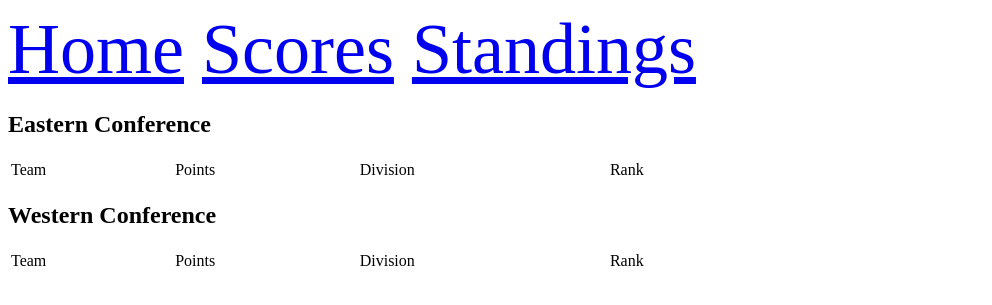
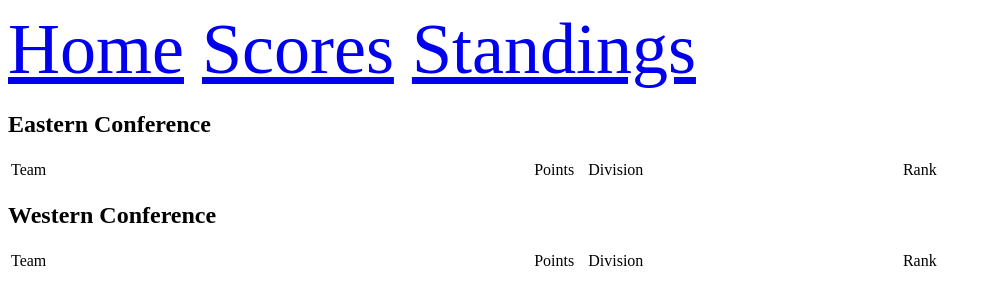
Before and after one commit to dword4/hockey-info, a Flask app: template templates/standings.html in a window 1280 px wide. Shown: the top 305 px of the page, without its empty margins (0-992 px from the left). Run offline with Flask 2, Linux system fonts and the light colour scheme; the template is opened without the code that fills it, so the values that code supplies are empty.

Commit message:
made standings layout a bit more uniform

```diff
--- a/templates/standings.html
+++ b/templates/standings.html
@@ -1,12 +1,12 @@
 
 {% include 'navigation.html' %}
 <h2>Eastern Conference</h2>
-<table style="width: 60%">
+<table style="width: 75%">
 	<tr>
-		<td>Team</td>
-		<td>Points</td>
-		<td>Division</td>
-		<td>Rank</td>
+		<td style="width: 50%">Team</td>
+		<td style="width: 5%;">Points</td>
+		<td style="width: 30%;">Division</td>
+		<td style="width: 5%;">Rank</td>
 	</tr>
 {% for team in east_conf %}
 	<tr {% if team.team_rank_division | int in [1,2,3] %} style="background: #86C6E0; font-size: 32px;" {% elif team.team_name in wc %}style="background: #C8C8C8; font-size: 22px"{% else %} style="font-size: 22px;" {% endif %}>
@@ -22,12 +22,12 @@
 {% endfor %}
 </table>
 <h2>Western Conference</h2>
-<table style="width: 60%">
+<table style="width: 75%">
 	<tr>
-		<td>Team</td>
-		<td>Points</td>
-		<td>Division</td>
-		<td>Rank</td>
+		<td style="width: 50%">Team</td>
+		<td style="width: 5%;">Points</td>
+		<td style="width: 30%;">Division</td>
+		<td style="width: 5%;">Rank</td>
 	</tr>
 {% for team in west_conf %}
 	<tr {% if team.team_rank_division | int in [1,2,3] %} style="background: #86C6E0; font-size: 32px;" {% elif team.team_name in wc %}style="background: #C8C8C8; font-size: 22px"{% else %} style="font-size: 22px;" {% endif %}>
```
